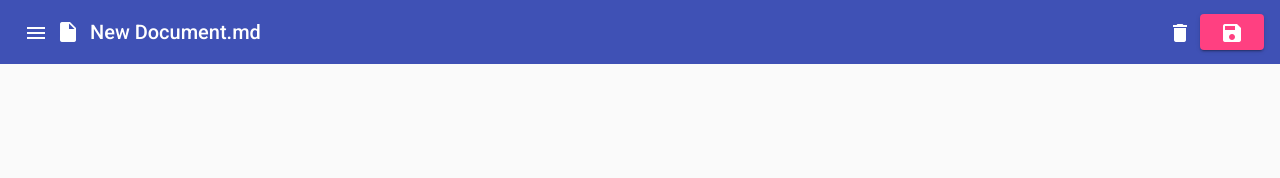
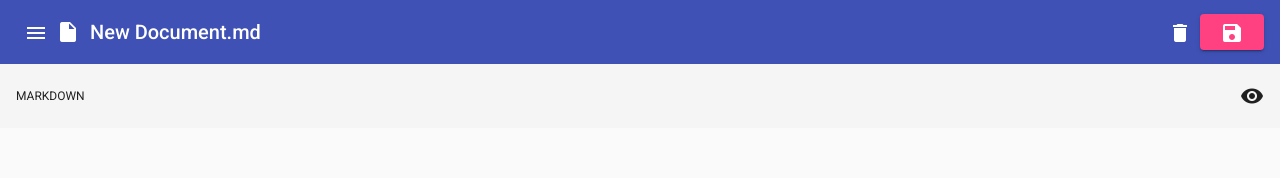
Before and after one commit to royeradames/markdown-editor-ui, an Angular app: page / in a window 1280 px wide. Shown: the top 178 px of the page. Built offline with nearby package versions, Linux system fonts and the light colour scheme.

Commit message:
sub header

```diff
--- a/src/app/app.component.html
+++ b/src/app/app.component.html
@@ -44,7 +44,10 @@
       </button>
     </mat-toolbar>
 
-    <!-- where the router content is display -->
-    <router-outlet></router-outlet>
+    <mat-toolbar (click)="isEdit = !isEdit" class="doc-header">
+      <span class="mat-caption">{{isEdit ? 'MARKDOWN' : 'PREVIEW'}}</span>
+      <mat-icon class="doc-header-icon">{{isEdit ? 'visibility' : 'visibility_off'}}</mat-icon>
+    </mat-toolbar>
+
   </div>
 </mat-drawer-container>
--- a/src/app/app.component.scss
+++ b/src/app/app.component.scss
@@ -40,3 +40,10 @@ p{
   grid-template-rows: auto 1fr auto;
   height: calc(100% - 48px);
 }
+
+.doc {
+  &-header {
+    justify-content: space-between;
+    cursor: pointer;
+  }
+}
--- a/src/app/app.component.ts
+++ b/src/app/app.component.ts
@@ -9,7 +9,7 @@ import {OnDeleteDialogComponent} from "./on-delete/on-delete-dialog.component";
   styleUrls: ['./app.component.scss']
 })
 export class AppComponent implements OnInit {
-
+  isEdit = true;
   constructor(public dialog: MatDialog) {
   }
 
```
